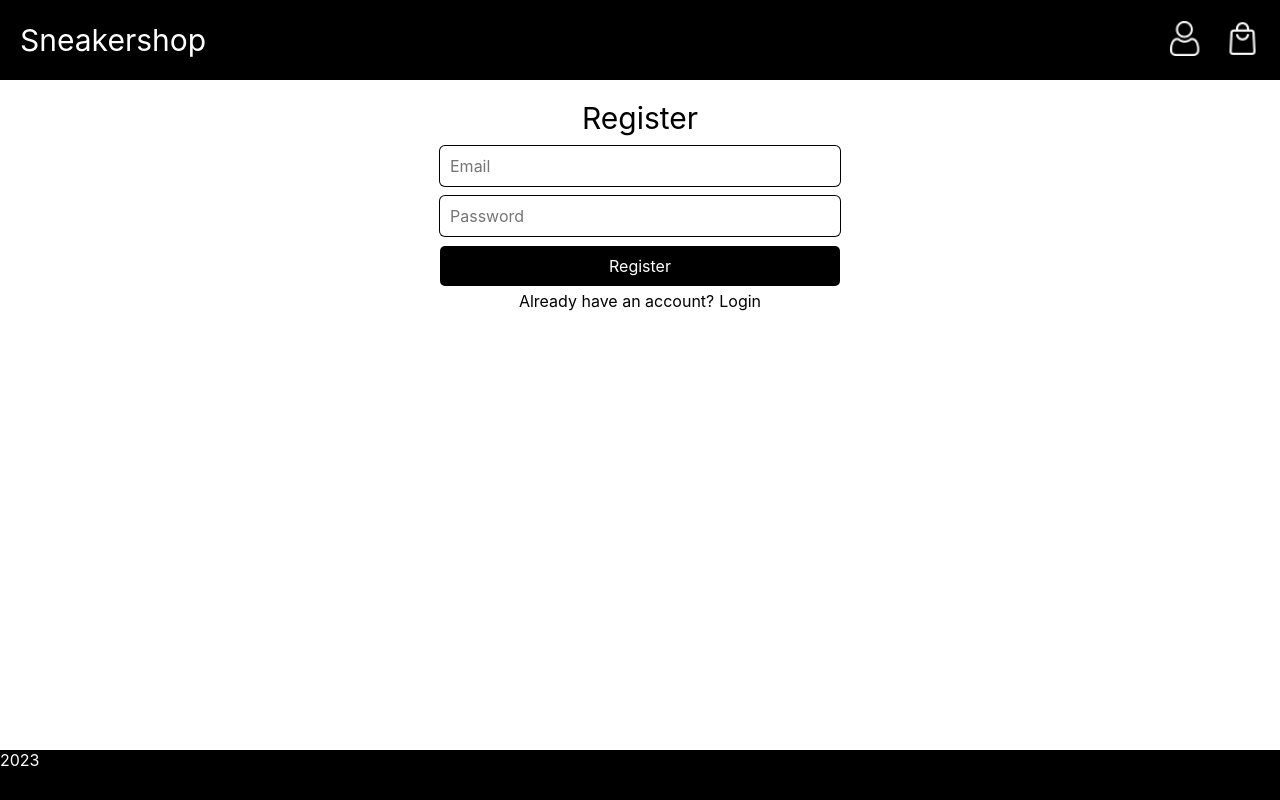
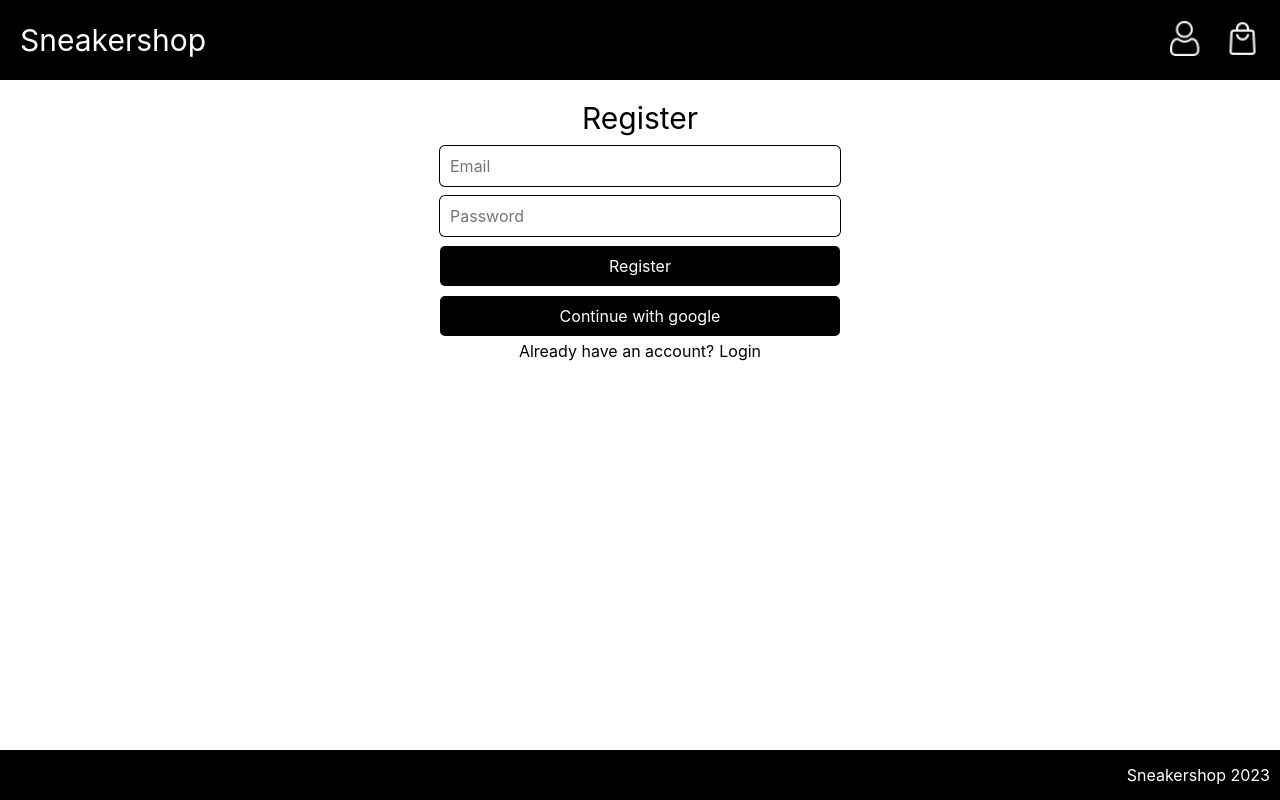
Before and after one commit to vlelyavin/noname_digital_test_task, a React (Create React App) app: page /register in a window 1280 px wide. Built offline with nearby package versions, Linux system fonts and the light colour scheme.

Commit message:
implemented firestore functionality and google authentication

```diff
--- a/src/components/Form/Form.jsx
+++ b/src/components/Form/Form.jsx
@@ -1,11 +1,38 @@
 import { useState } from "react";
 import { Button } from "../Button";
 import { Input } from "../Input";
+import { useNavigate } from "react-router-dom";
+import { useDispatch } from "react-redux";
+import { setUser } from "../../actions/actions";
+import { getAuth, signInWithPopup, GoogleAuthProvider } from "firebase/auth";
+import { doc, setDoc } from "firebase/firestore";
+import { db } from "../../firebase/firebase";
 import "./Form.scss";
 
 export const Form = ({ title, handleClick }) => {
   const [email, setEmail] = useState("");
   const [password, setPassword] = useState("");
+  const navigate = useNavigate();
+  const dispatch = useDispatch();
+
+  const handleGoogleSignIn = () => {
+    const provider = new GoogleAuthProvider();
+    const auth = getAuth();
+    signInWithPopup(auth, provider)
+      .then(async ({ user }) => {
+        const data = {
+          email: user.email,
+          id: user.uid,
+          token: user.accessTokedn,
+        };
+        dispatch(setUser(data));
+        await setDoc(doc(db, "users", user.uid), data);
+        navigate("/");
+      })
+      .catch((error) => {
+        alert(error.message);
+      });
+  };
 
   return (
     <div className="form">
@@ -22,6 +49,11 @@ export const Form = ({ title, handleClick }) => {
         handleClick={() => handleClick(email, password)}
         style={{ padding: "10px 20px", width: "100%" }}
       />
+      <Button
+        title="Continue with google"
+        handleClick={handleGoogleSignIn}
+        style={{ padding: "10px 20px", width: "100%" }}
+      />
     </div>
   );
 };
--- a/src/feature/Footer/Footer.jsx
+++ b/src/feature/Footer/Footer.jsx
@@ -1,5 +1,5 @@
 import "./Footer.scss";
 
 export const Footer = () => {
-  return <footer className="footer">2023</footer>;
+  return <footer className="footer">Sneakershop 2023</footer>;
 };
--- a/src/feature/Footer/Footer.scss
+++ b/src/feature/Footer/Footer.scss
@@ -3,6 +3,10 @@
   bottom: 0;
   width: 100%;
   height: 50px;
+  padding: 0 10px;
+  display: flex;
+  align-items: center;
+  justify-content: flex-end;
   background: black;
   color: white;
   z-index: 3;
--- a/src/feature/LoginForm/LoginForm.jsx
+++ b/src/feature/LoginForm/LoginForm.jsx
@@ -8,6 +8,8 @@ export const LoginForm = () => {
   const dispatch = useDispatch();
   const navigate = useNavigate();
 
+  // asynchronously signs user in using email and password from input,
+  // dispatches user data to the store and redirects to the main page
   const handleLogin = (email, password) => {
     const auth = getAuth();
     signInWithEmailAndPassword(auth, email, password)
--- a/src/feature/RegisterForm/RegisterForm.jsx
+++ b/src/feature/RegisterForm/RegisterForm.jsx
@@ -3,22 +3,25 @@ import { getAuth, createUserWithEmailAndPassword } from "firebase/auth";
 import { useDispatch } from "react-redux";
 import { useNavigate } from "react-router-dom";
 import { setUser } from "../../actions/actions";
+import { doc, setDoc } from "firebase/firestore";
+import { db } from "../../firebase/firebase";
 
 export const RegisterForm = () => {
   const dispatch = useDispatch();
   const navigate = useNavigate();
 
+  // creates a new account using passed data
   const handleRegister = (email, password) => {
     const auth = getAuth();
     createUserWithEmailAndPassword(auth, email, password)
-      .then(({ user }) => {
-        dispatch(
-          setUser({
-            email: user.email,
-            id: user.uid,
-            token: user.accessToken,
-          })
-        );
+      .then(async ({ user }) => {
+        const data = {
+          email: user.email,
+          id: user.uid,
+          token: user.accessToken,
+        };
+        dispatch(setUser(data));
+        await setDoc(doc(db, "users", user.uid), data);
         navigate("/");
       })
       .catch((error) => {
--- a/src/firebase/firebase.js
+++ b/src/firebase/firebase.js
@@ -1,4 +1,5 @@
 import { initializeApp } from "firebase/app";
+import { getFirestore } from "firebase/firestore";
 
 const firebaseConfig = {
   apiKey: process.env.REACT_APP_FIREBASE_API_KEY,
@@ -10,3 +11,5 @@ const firebaseConfig = {
 };
 
 const app = initializeApp(firebaseConfig);
+
+export const db = getFirestore(app);
--- a/src/pages/Cart/Cart.jsx
+++ b/src/pages/Cart/Cart.jsx
@@ -6,11 +6,12 @@ import "./Cart.scss";
 export const Cart = () => {
   const cart = useSelector((state) => state.cart);
   let totalSum = 0;
-
+  // calculates total price
   for (let i = 0; i < cart.length; i++) {
     totalSum += +cart[i].price;
   }
-
+  // if cart has at least one product, shows the list of these products, total price and quantity,
+  // else shows a message that your cart is empty
   return (
     <div className="cart">
       {cart.length > 0 ? (
--- a/src/pages/ProductDetails/ProductDetails.jsx
+++ b/src/pages/ProductDetails/ProductDetails.jsx
@@ -10,6 +10,7 @@ export const ProductDetails = () => {
   const dispatch = useDispatch();
   const navigate = useNavigate();
 
+  // if user is not signed in, redirect to login page, else add product to the cart
   const handleClick = (selectedProduct) => {
     if (user.id) {
       dispatch(addToCart(selectedProduct));
--- a/src/pages/Products/Products.jsx
+++ b/src/pages/Products/Products.jsx
@@ -8,11 +8,13 @@ export const Products = () => {
   const products = useSelector((state) => state.products);
   const [filteredProducts, setFilteredProducts] = useState(products);
 
+  // depending on the category, creates a new array of filtered products
   const filterCategory = (category) => {
     const result = products.filter((product) => product.category === category);
     setFilteredProducts(result);
   };
 
+  // depending on the price filter, creates a new array of products sorted by price
   const filterByPrice = (type) => {
     let result;
     if (type === "ascending") {
--- a/src/pages/Profile/Profile.jsx
+++ b/src/pages/Profile/Profile.jsx
@@ -13,6 +13,7 @@ export const Profile = () => {
     dispatch(logout());
     navigate("/");
   };
+  // if user is signed in, shows detailed info, if not, redirects to login page
   return user.id ? (
     <div className="profile">
       <div className="profile__email">Email : {user.email}</div>
--- a/src/store/store.js
+++ b/src/store/store.js
@@ -1,4 +1,4 @@
-import { combineReducers, configureStore } from "@reduxjs/toolkit";
+import { configureStore } from "@reduxjs/toolkit";
 import { mainReducer } from "../reducers/mainReducer";
 import { persistStore, persistReducer, FLUSH, REHYDRATE, PAUSE, PERSIST, PURGE, REGISTER } from "redux-persist";
 import storage from "redux-persist/lib/storage";
```
